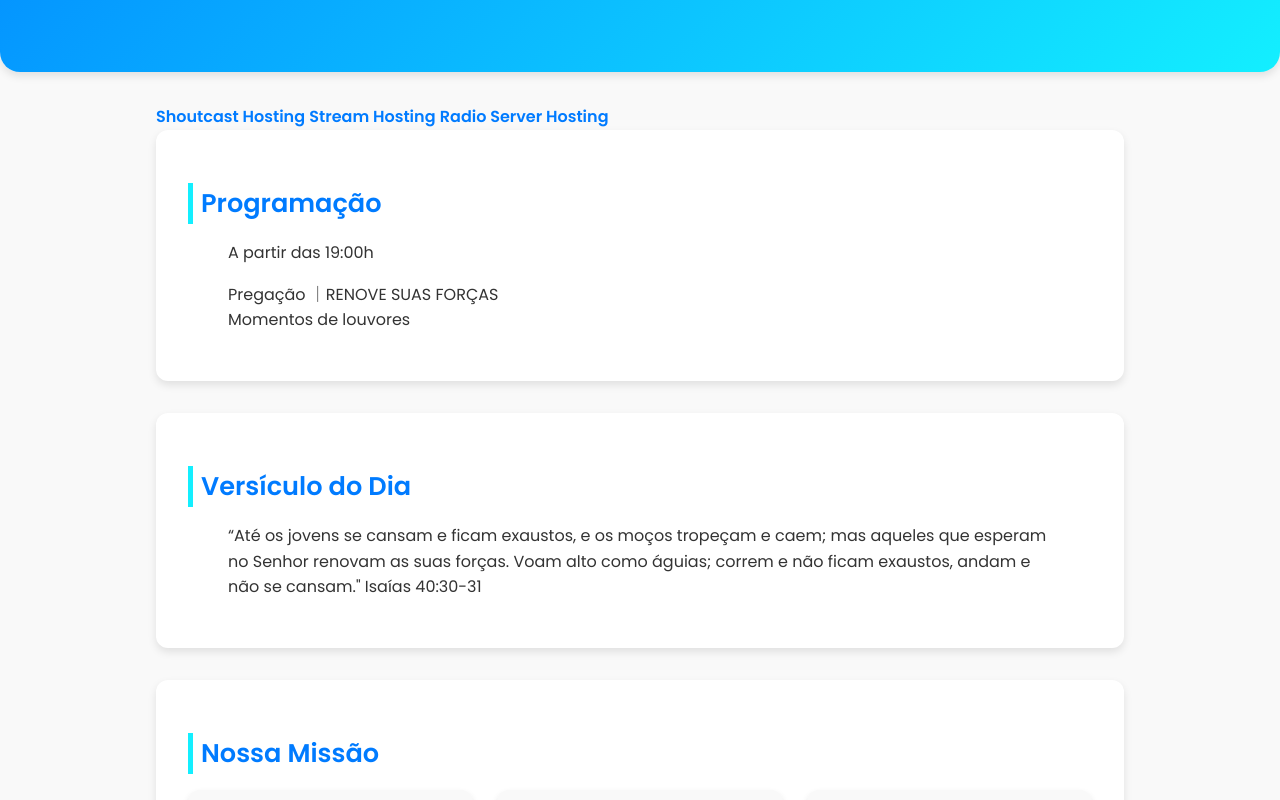
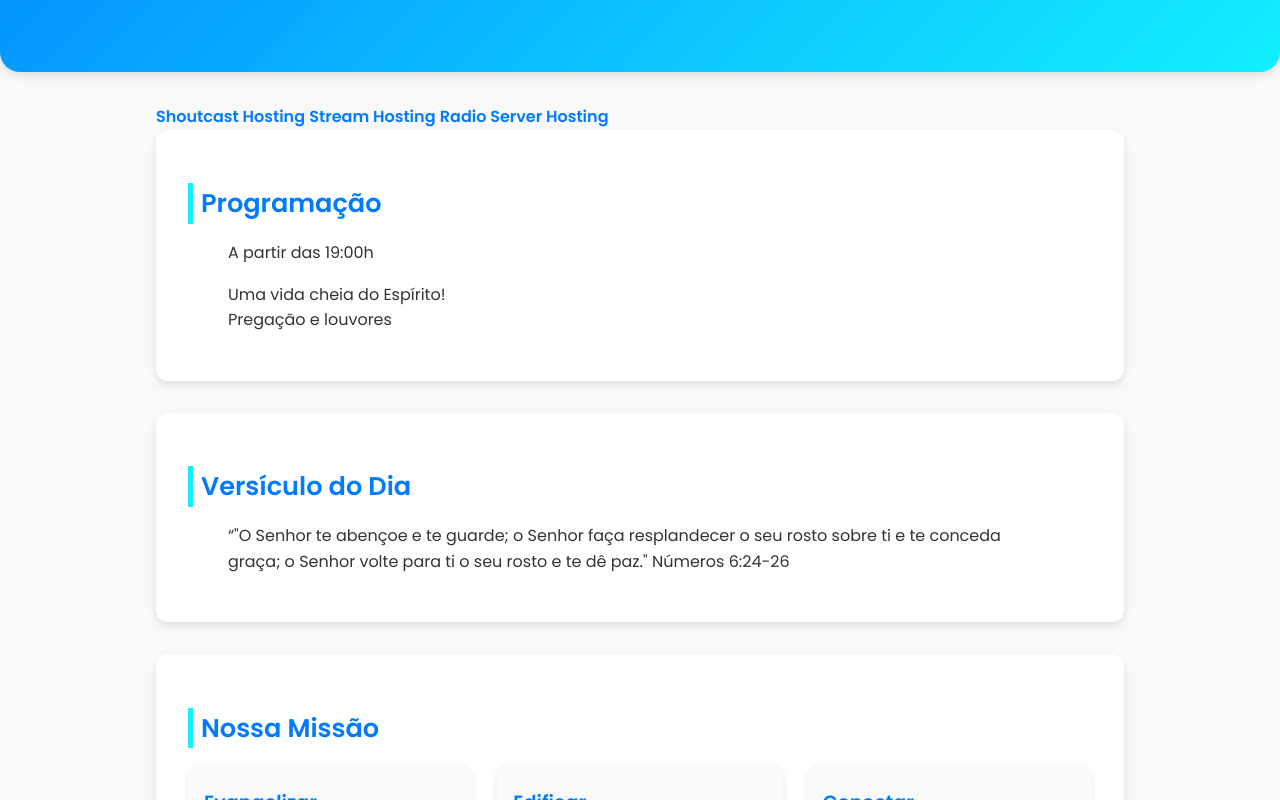
Before and after one commit to radioaviva/barrafunda, a plain HTML site: page index.html in a window 1280 px wide. Shown: the part 441-1241 px from the top of the page. Drawn offline with Linux system fonts and the light colour scheme; a script that the page names is missing.

Commit message:
Update index.html

```diff
--- a/index.html
+++ b/index.html
@@ -307,17 +307,17 @@
       <h2>Programação</h2>
       <blockquote>
         <p>A partir das 19:00h</p>
-        <p>Pregação  ｜RENOVE SUAS FORÇAS<br>Momentos de louvores</p>
+        <p>Uma vida cheia do Espírito!<br>Pregação e louvores</p>
       </blockquote>
     </section>
 
     <section class="section versiculo" aria-label="Versículo do Dia">
       <h2>Versículo do Dia</h2>
       <blockquote>
-        <p>“Até os jovens se cansam e ficam exaustos, e os moços tropeçam e caem;
-          mas aqueles que esperam no Senhor renovam as suas forças.
-          Voam alto como águias; correm e não ficam exaustos, andam e não se cansam."
-          Isaías 40:30-31</p>
+        <p>“"O Senhor te abençoe e te guarde; o Senhor faça resplandecer
+o seu rosto sobre ti
+e te conceda graça; o Senhor volte para ti o seu rosto
+e te dê paz."  Números 6:24-26</p>
       </blockquote>
     </section>
 
```
